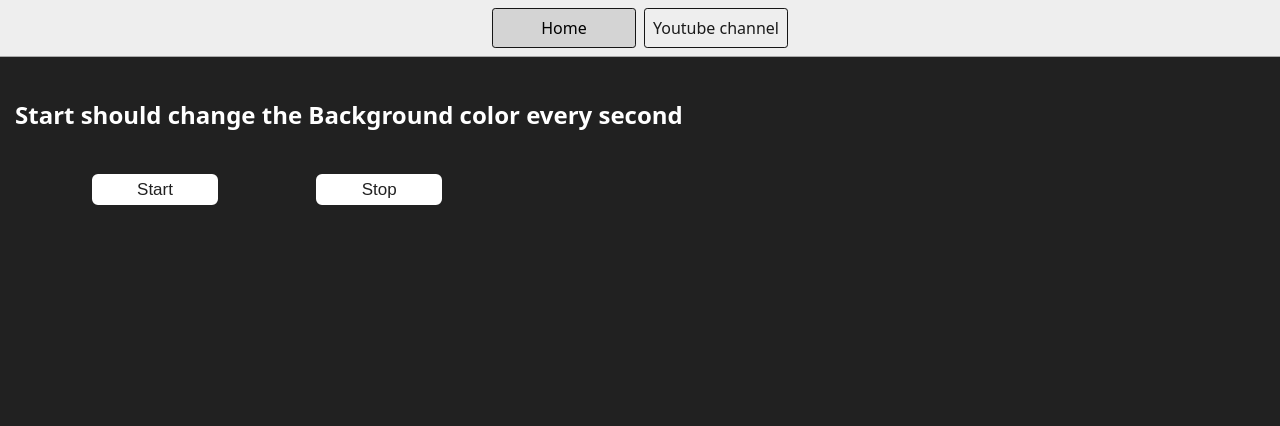
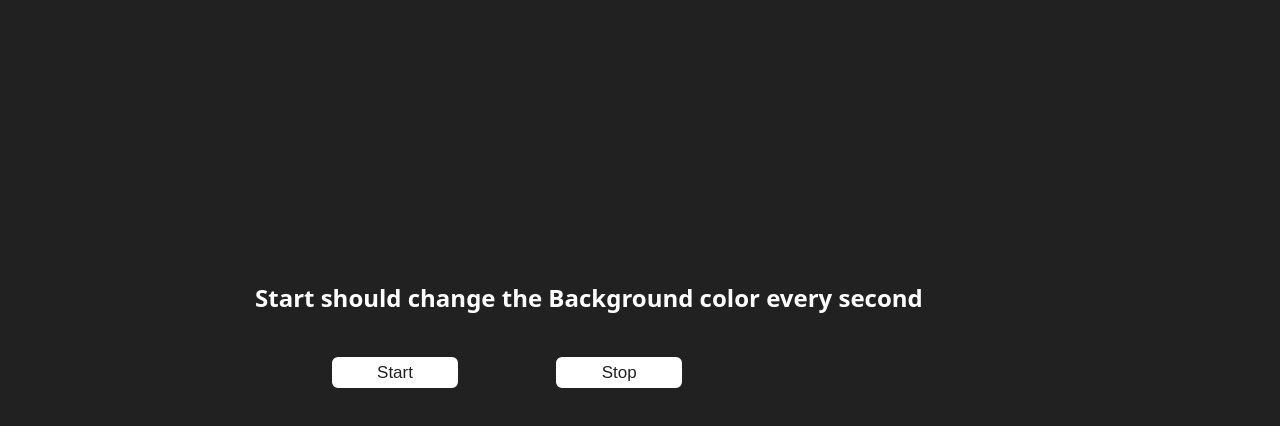
Before and after one commit to YashRuikar/JavaScript, a plain HTML site: page 07_Projects/6-unlimitedColors/index.html in a window 1280 px wide. Drawn offline with Linux system fonts and the light colour scheme; files that its build step writes are made by us from their sources.

Commit message:
Extra padding added

```diff
--- a/07_Projects/6-unlimitedColors/index.html
+++ b/07_Projects/6-unlimitedColors/index.html
@@ -7,15 +7,13 @@
     <title>Number Guessing Game</title>
     <link rel="stylesheet" href="style.css" />
     <link rel="stylesheet" href="../styles.css" />
+    <style>
+      body{
+        padding: 15rem;
+      }
+    </style>
   </head>
   <body style="background-color: #212121; color: #fff">
-    <nav>
-      <a href="/" aria-current="page">Home</a>
-      <a target="_blank" href="https://www.youtube.com/@chaiaurcode"
-        >Youtube channel</a
-      >
-    </nav>
-
     <h1>Start should change the Background color every second</h1>
     <button id="start">Start</button>
     <button id="stop">Stop</button>
```
